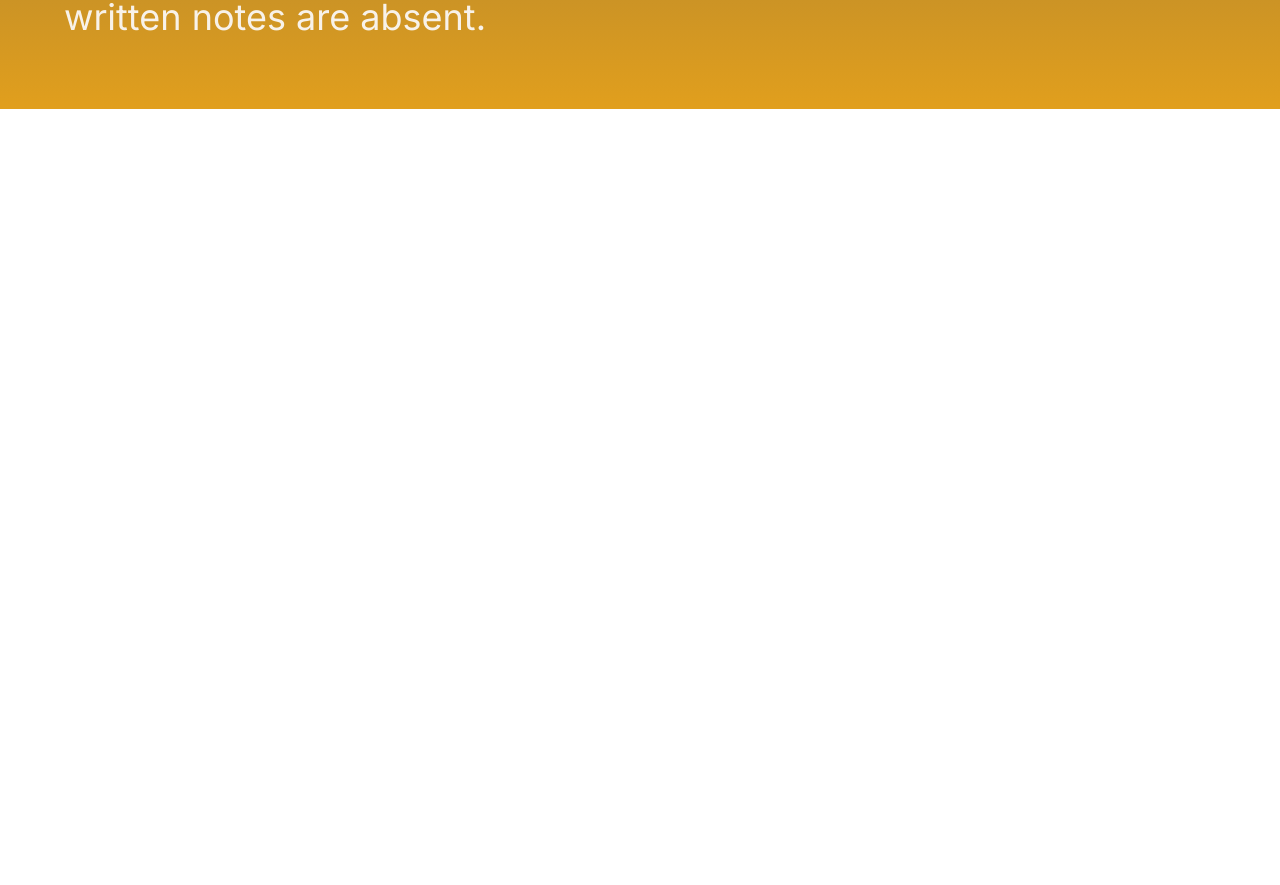
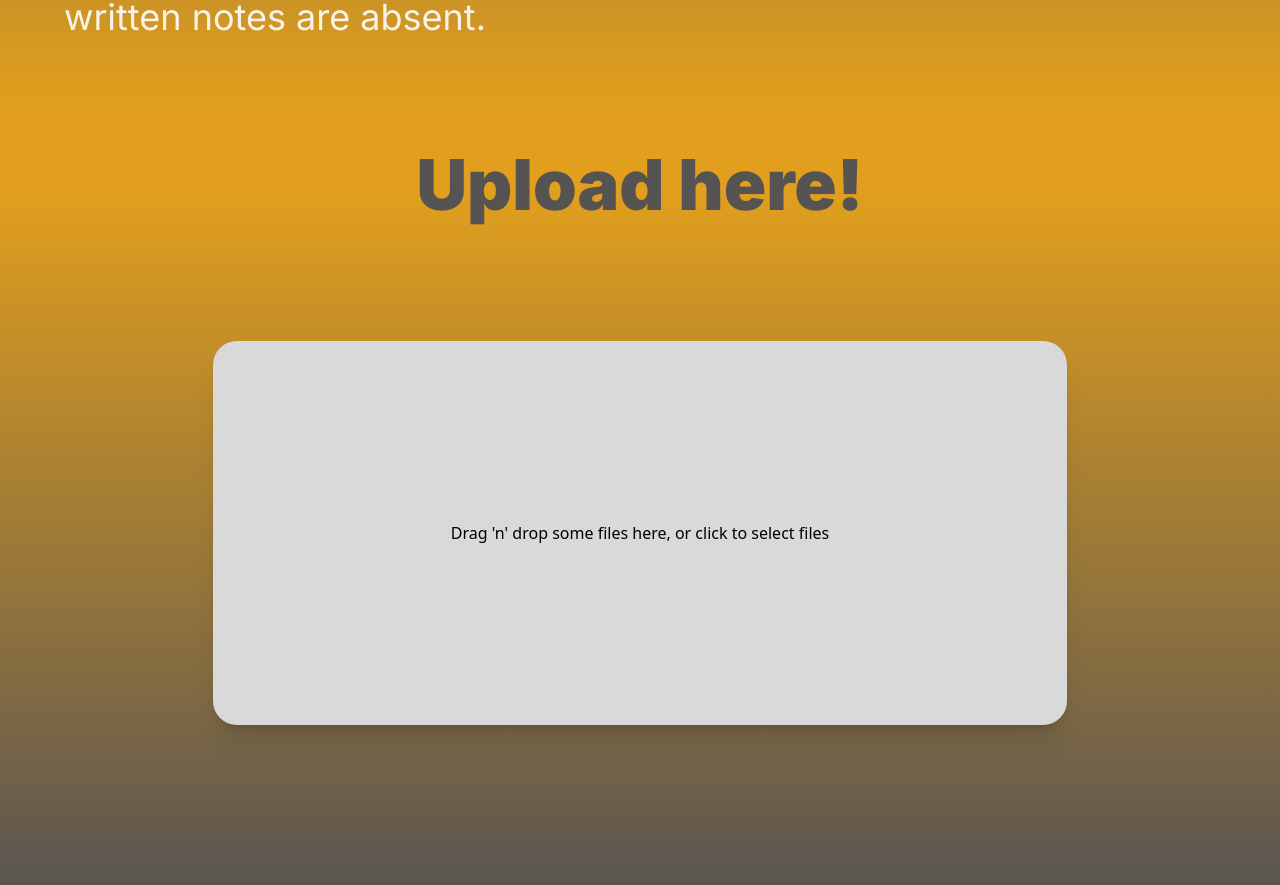
Before and after one commit to HariVP03/summary-ai, a Next.js app: page / in a window 1280 px wide. Shown: the part 1491-2376 px from the top of the page. Before the commit the page ends 1600 px from the top, so only its background shows below. Built offline with nearby package versions, Linux system fonts and the light colour scheme.

Commit message:
navbar fixed

```diff
--- a/package.json
+++ b/package.json
@@ -24,6 +24,7 @@
     "next": "13.4.4",
     "react": "18.2.0",
     "react-dom": "18.2.0",
+    "react-dropzone": "^14.2.3",
     "react-firebase-hooks": "^5.1.1",
     "react-icons": "^4.9.0",
     "typescript": "5.1.3",
--- a/src/components/navbar.tsx
+++ b/src/components/navbar.tsx
@@ -45,7 +45,7 @@ export function Navbar({ children }: any) {
   return (
     <>
       <div>
-        <Disclosure as="nav" className="bg-[ rgba(217, 217, 217, 0.25)]">
+        <Disclosure as="nav" className="bg-[ rgba(217, 217, 217, 0.25)] shadow-xl">
           {({ open }: any) => (
             <>
               <div className="mx-auto max-w-7xl px-4 sm:px-6 lg:px-8">
--- a/src/firebase/firebaseApp.tsx
+++ b/src/firebase/firebaseApp.tsx
@@ -2,7 +2,7 @@
 import { initializeApp } from "firebase/app";
 // TODO: Add SDKs for Firebase products that you want to use
 // https://firebase.google.com/docs/web/setup#available-libraries
-
+import { getStorage } from "firebase/storage";
 // Your web app's Firebase configuration
 // For Firebase JS SDK v7.20.0 and later, measurementId is optional
 const firebaseConfig = {
@@ -17,7 +17,8 @@ const firebaseConfig = {
 
 // Initialize Firebase
 export const app = initializeApp(firebaseConfig);
-
+const storage = getStorage(app);
+export default storage;
 export const initFirebase = () => {
     return app;
 }
--- /dev/null
+++ b/src/pages/components/Drag.tsx
@@ -0,0 +1,42 @@
+import React from 'react'
+import { Inter } from "next/font/google";
+import Dropzone from 'react-dropzone'
+import { initializeApp } from "firebase/app";
+import { getStorage } from "firebase/storage";
+const inter = Inter({ subsets: ['latin'] });
+
+const firebaseConfig = {
+    apiKey: "AIzaSyCQ3ILEKdTSXiMXCGEaFBWcKe0lTMEDRm4",
+    authDomain: "summarai-f1e55.firebaseapp.com",
+    projectId: "summarai-f1e55",
+    storageBucket: "summarai-f1e55.appspot.com",
+    messagingSenderId: "1044192921887",
+    appId: "1:1044192921887:web:f253296dfaf087c5ee082a",
+    measurementId: "G-2LVCJJN2RT"
+};
+
+export default function Drag(){
+
+    return(
+        <main className={`w-screen h-screen lg:h-screen bac m-0 p-0` + inter.className}>
+            <h1 className={
+              `text-4xl lg:text-[70px] font-black text-[#565353] p-8 leading-tight flex items-center justify-center  ` +
+              inter.className
+            }>Upload here!</h1>
+            <div className='w-screen h-auto flex items-center justify-center'>
+                <div className='w-4/6 h-96 bg-[#D9D9D9] rounded-3xl shadow-xl my-20 flex items-center justify-center flex-wrap '>
+                    <Dropzone onDrop={acceptedFiles => console.log(acceptedFiles)}>
+                    {({getRootProps, getInputProps}) => (
+                        <section>
+                            <div {...getRootProps()}>
+                            <input {...getInputProps()} />
+                            <p>Drag 'n' drop some files here, or click to select files</p>
+                            </div>
+                        </section>
+                        )}
+                    </Dropzone>
+                </div>
+            </div>
+        </main>
+    )
+}
--- /dev/null
+++ b/src/pages/components/test.tsx
@@ -0,0 +1,57 @@
+import { useState } from "react";
+import { storage } from "./firebaseConfig";
+import { ref, uploadBytesResumable, getDownloadURL } from "firebase/storage";
+
+function Test() {
+    // State to store uploaded file
+    const [file, setFile] = useState("");
+
+    // progress
+    const [percent, setPercent] = useState(0);
+
+    // Handle file upload event and update state
+    function handleChange(event) {
+        setFile(event.target.files[0]);
+    }
+
+    const handleUpload = () => {
+        if (!file) {
+            alert("Please upload an image first!");
+        }
+
+        const storageRef = ref(storage, `/files/${file.name}`);
+
+        // progress can be paused and resumed. It also exposes progress updates.
+        // Receives the storage reference and the file to upload.
+        const uploadTask = uploadBytesResumable(storageRef, file);
+
+        uploadTask.on(
+            "state_changed",
+            (snapshot) => {
+                const percent = Math.round(
+                    (snapshot.bytesTransferred / snapshot.totalBytes) * 100
+                );
+
+                // update progress
+                setPercent(percent);
+            },
+            (err) => console.log(err),
+            () => {
+                // download url
+                getDownloadURL(uploadTask.snapshot.ref).then((url) => {
+                    console.log(url);
+                });
+            }
+        );
+    };
+
+    return (
+        <div>
+            <input type="file" onChange={handleChange} accept="/image/*" />
+            <button onClick={handleUpload}>Upload to Firebase</button>
+            <p>{percent} "% done"</p>
+        </div>
+    );
+}
+
+export default App;
--- a/src/pages/index.tsx
+++ b/src/pages/index.tsx
@@ -4,7 +4,7 @@ import { Navbar } from "@/components/navbar";
 import { chakra } from "@chakra-ui/react";
 import Read from "./components/Read";
 import Hero from "./components/Hero";
-
+import Drag from "./components/Drag";
 const inter = Inter({ subsets: ["latin"] });
 
 export default function Home() {
@@ -19,6 +19,7 @@ export default function Home() {
         {/* <Navbar/> */}
         <Hero/>
         <Read/>
+        <Drag/>
       </main>
     </>
   );
```
Also changed, not shown: public/logo.jpeg (added), 1 other file (tests, documents, lock files or other folders).
